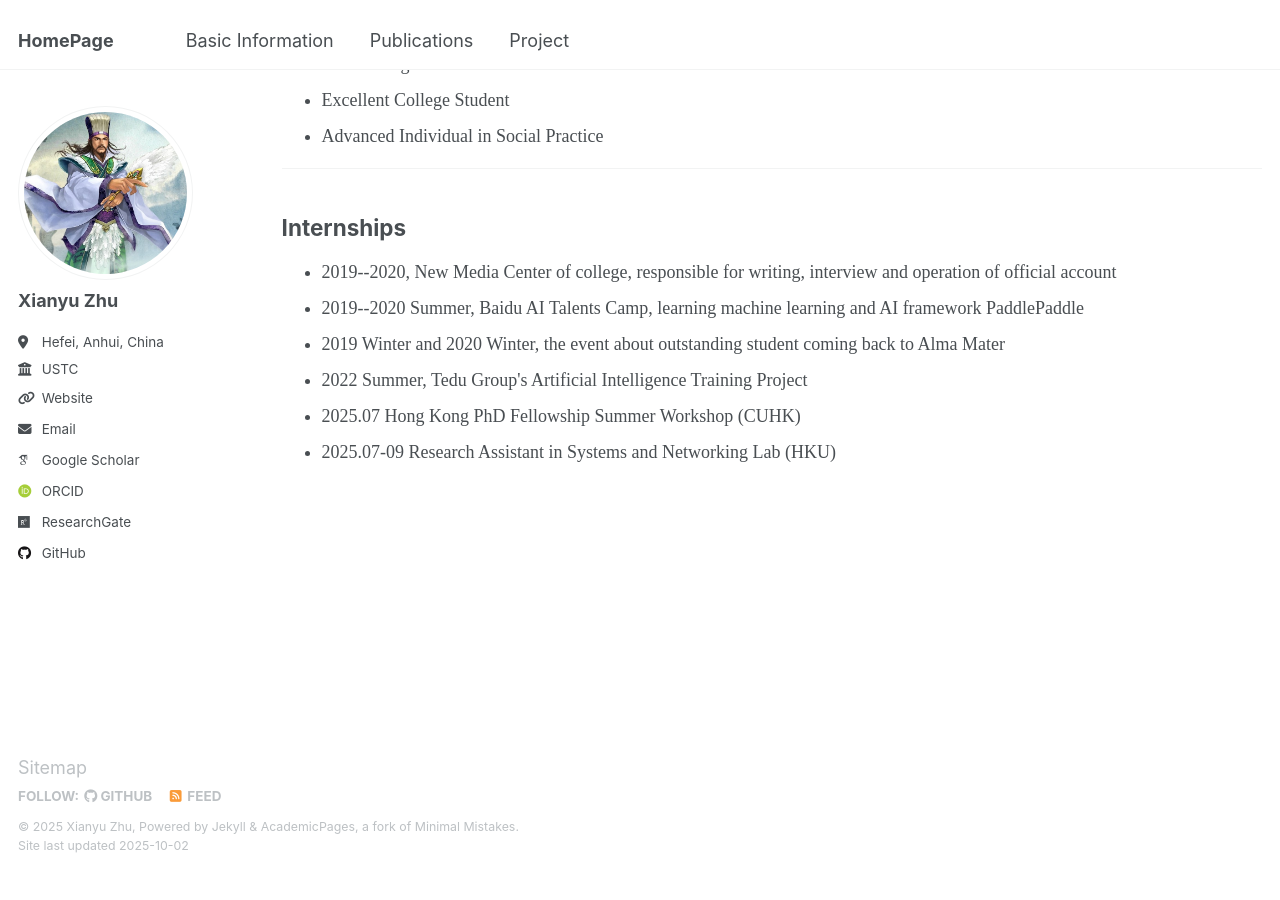
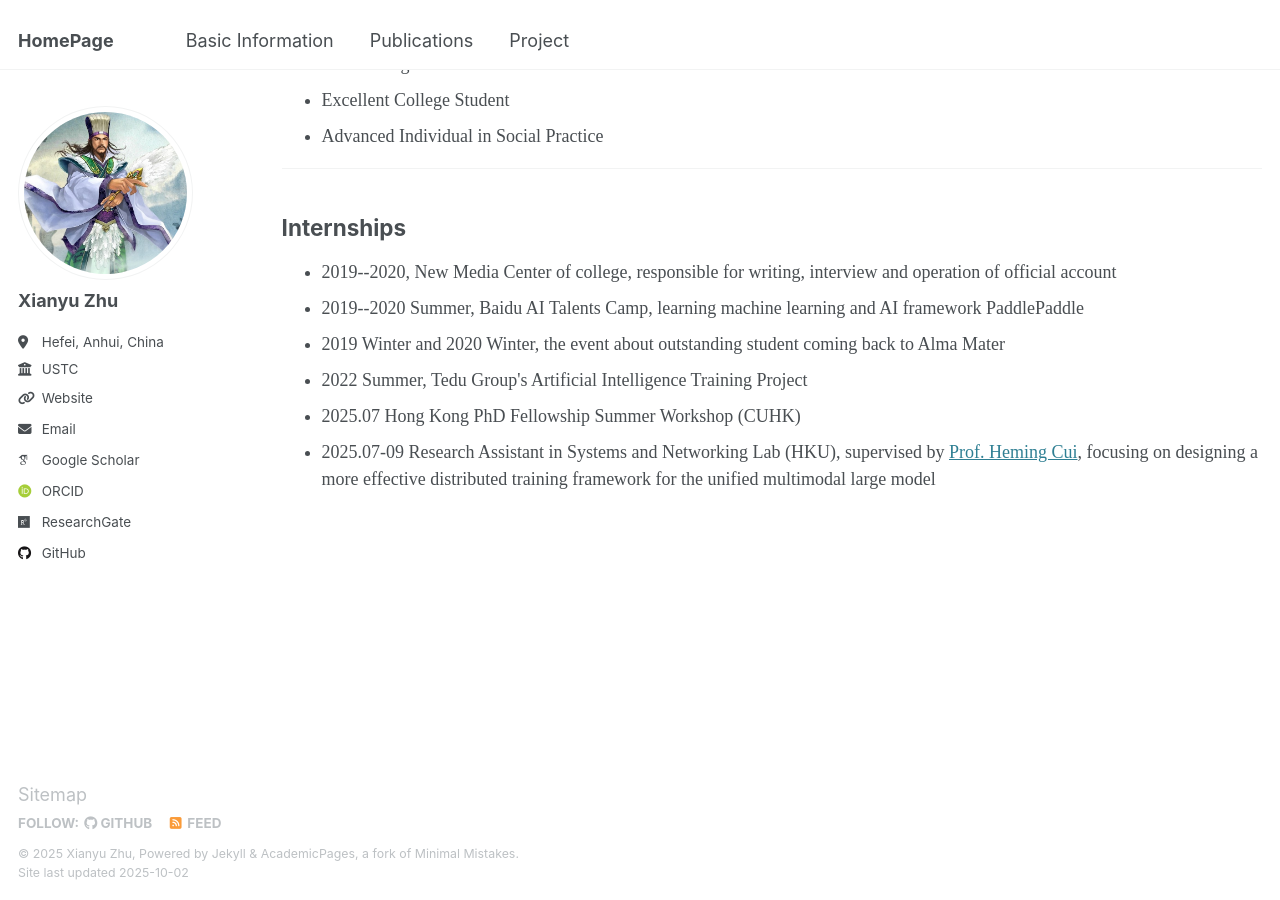
Before and after one commit to zhuxy-USTC/zhuxy-USTC.github.io, a Jekyll site: the page built from _pages/cv.md, in a window 1280 px wide and 900 px high, scrolled down 1219 px. Built offline with Jekyll 4.4.1, drawn with Linux system fonts in a browser that asks for light colours; some web fonts are replaced; before the commit the page ends 2092 px from its top, so only the background shows below that.

Commit message:
Update cv.md

```diff
--- a/_pages/cv.md
+++ b/_pages/cv.md
@@ -75,7 +75,9 @@ redirect_from:
     <li>2022 Summer, Tedu Group's Artificial Intelligence Training Project</li>
     <!-- <li>2024.11, Huawei Kunpeng and Ascend Science, Technology and Education Innovation Excellence Center Special Training Camp</li> -->
     <li>2025.07 Hong Kong PhD Fellowship Summer Workshop (CUHK) </li>
-    <li>2025.07-09 Research Assistant in Systems and Networking Lab (HKU) </li>
+    <li>2025.07-09 Research Assistant in Systems and Networking Lab (HKU), supervised by <a href="https://i.cs.hku.hk/~heming/">Prof. Heming Cui</a>,
+focusing on designing a more effective distributed training framework for the unified multimodal
+large model </li>
 </ul>
 
 
```
